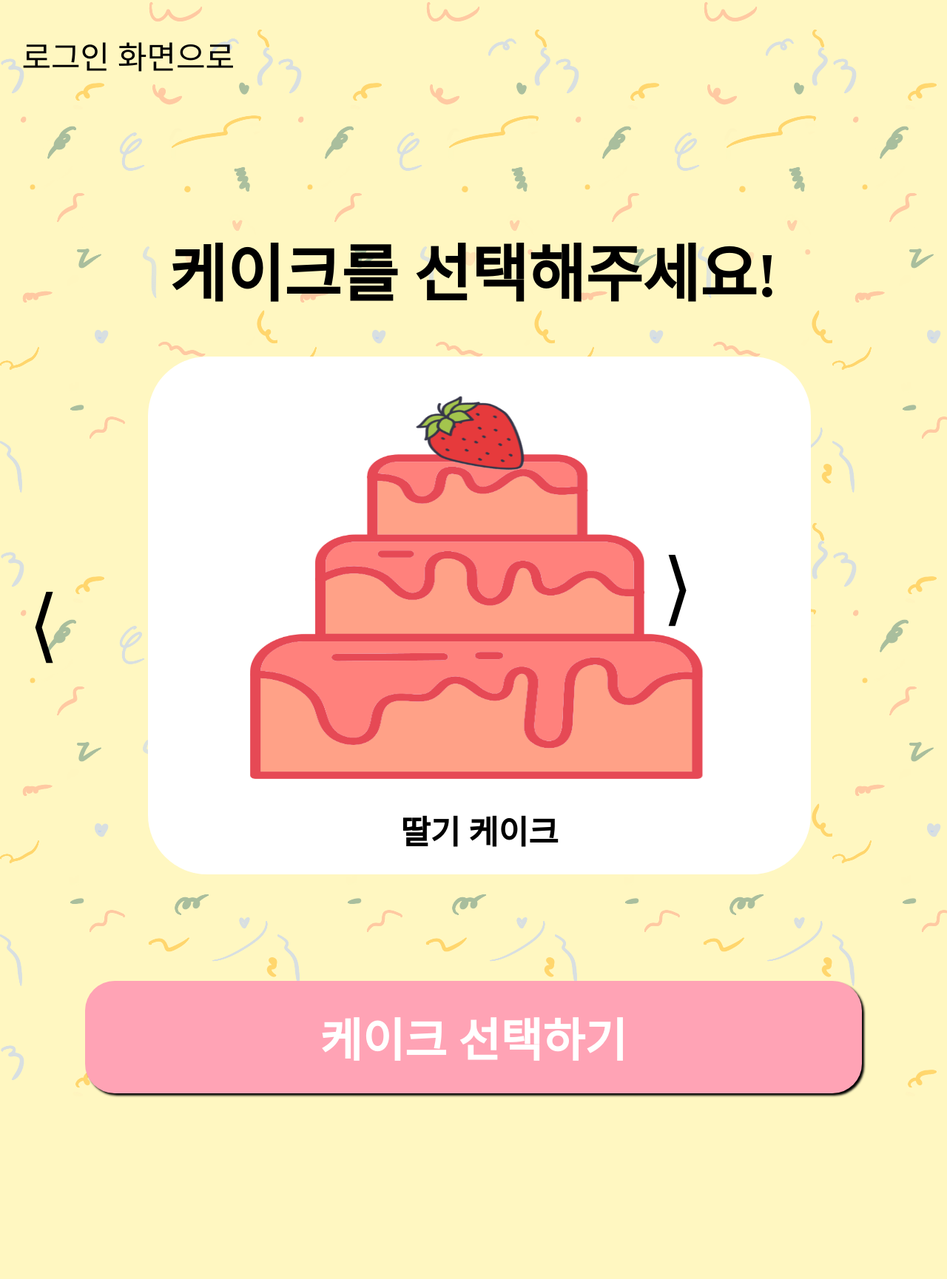
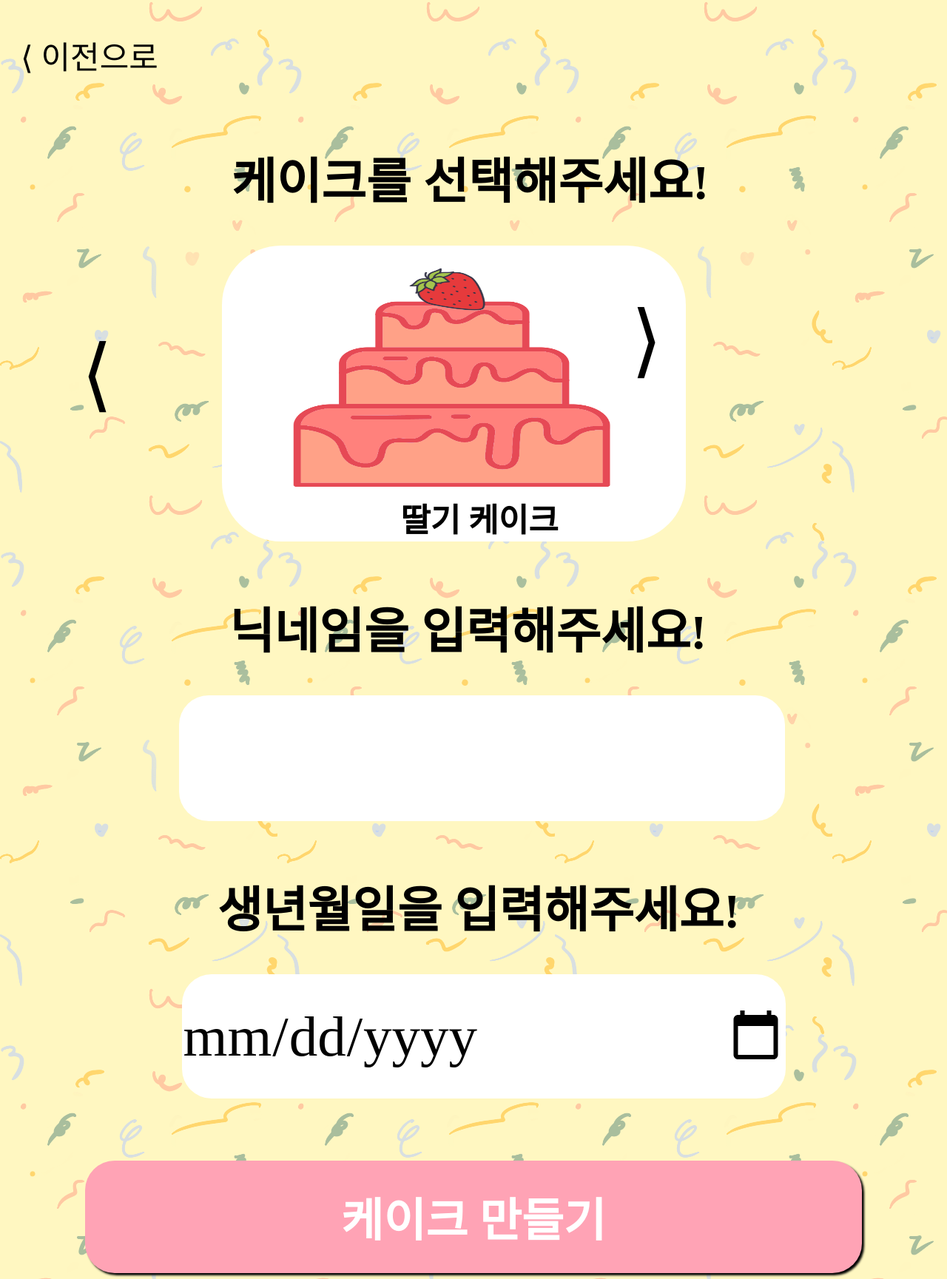
Before and after one commit to m1naworld/birthday-rollingpaper, a Flask app: page /cake/ in a window 1280 px wide. Shown: the whole page at 74% size. Before the commit the page ends 1483 px from the top, so only its background shows below. Run offline with Flask 2, Linux system fonts and the light colour scheme; some web fonts are replaced.

Commit message:
케이크 생성 페이지 닉네임, 생년월일 추가

```diff
--- a/templates/cake.html
+++ b/templates/cake.html
@@ -16,6 +16,12 @@
              src: url('https://cdn.jsdelivr.net/gh/projectnoonnu/noonfonts_six@1.2/S-CoreDream-3Light.woff') format('woff');
              font-weight: normal;
              font-style: normal;
+        }
+        @font-face {
+            font-family: 'LeeSeoyun';
+            src: url('https://cdn.jsdelivr.net/gh/projectnoonnu/noonfonts_2202-2@1.0/LeeSeoyun.woff') format('woff');
+            font-weight: normal;
+            font-style: normal;
         }
         :root {
             --color-background: #FFF7BB;
@@ -36,6 +42,7 @@
             font-family: var(--font-basic);
             font-size: 43px;
             margin-top: 43px;
+            margin-left: 20px;
         }
         .title {
             /* background-color: red; */
@@ -44,15 +51,17 @@
             flex-direction: column;
             align-items: center;
             justify-content: center;
-            margin-top: 143px;
-            font-size: 42px;
+            margin-top: 23px;
+            margin-left: -9px;
+            font-size: 33px;
         }
 
         .c_name {
             height: 50px;
             font-family: var(--font-basic);
             font-size: 44px;
-            margin-top: -89px;
+            margin-top: -61px;
+            margin-left: -200px;
             display: flex;
             flex-direction: column;
             align-items: center;
@@ -60,7 +69,7 @@
         }
         .button {
             /* background-color: blue; */
-            margin-top: 144px;
+            margin-top: 84px;
             display: flex;
             flex-direction: column;
             align-items: center;
@@ -86,6 +95,7 @@
         }
         .container {
           width: 400vw;
+          height: 400px;
           transition: transform 0.5s;
         }
         .inner {
@@ -96,46 +106,81 @@
           justify-content: center;
 
           width: 100vw;
+          height: 400px;
           float: left;
         }
         .inner img {
           background-color: white;
-          width: 100%;
-          height: 700px;
+          width: 70%;
+          height: 400px;
           border-radius: 80px;
         }
         .b_cake {
-
-          width: 70%;
-          height: 700px;
+        /* background-color: orange; */
+        width: 70%;
+        height: 400px;
+        margin-left: 200px;
         }
         .prev {
             font-size: 108px;
             width: 30px;
-            margin-left: 30px;
-            margin-top: -430px;
+            margin-left: 102px;
+            margin-top: -319px;
         }
         .next {
             font-size: 108px;
-            margin-left: 887px;
-            margin-top: -284px;
+            margin-left: 845px;
+            margin-top: -280px;
         }
         .controller {
             position: absolute;
             margin-top: 30px;
         }
-<!--        .next:hover {-->
-<!--            color: var(--color-point-1);-->
-<!--        }-->
-<!--        .prev:hover {-->
-<!--            color: var(--color-point-1);-->
-<!--        }-->
+        .title2 {
+            font-family: var(--font-point);
+            display: flex;
+            flex-direction: column;
+            align-items: center;
+            justify-content: center;
+            margin-top: 23px;
+            margin-left: -15px;
+            font-size: 33px;
+        }
+        .title3 {
+            font-family: var(--font-point);
+            display: flex;
+            flex-direction: column;
+            align-items: center;
+            justify-content: center;
+            margin-top: 23px;
+            margin-left: 14px;
+            font-size: 33px;
+        }
+        #nick {
+            width: 815px;
+            height: 168px;
+            font-size: 76px;
+            font-family: 'LeeSeoyun';
+            border-radius: 40px;
+            margin-left: 37px;
+            border: none;
+        }
+        #b_day {
+            width: 815px;
+            font-size: 77px;
+            font-family: 'LeeSeoyun';
+            border-radius: 40px;
+            margin-left: 13px;
+            border: none;
+            height: 168px;
+        }
+
     </style>
 </head>
 <body>
 
     <div class="back">
-        <p>&nbsp 로그인 화면으로</p>
+        <p>&lang; 이전으로</p>
     </div>
 
     <div class="title">
@@ -144,9 +189,9 @@
 
 <div>
     <div style="overflow: hidden;" >
-        <div class="container" style="background-color: blue;">
+        <div class="container">
               <div class="inner">
-                <div class="b_cake"><img src="/static/img/cake_strawberry.png" alt=""><p class="c_name"><b>딸기 케이크</b></p></div>
+                  <div class="b_cake"><img src="/static/img/cake_strawberry.png" alt=""><p class="c_name"><b>딸기 케이크</b></p></div>
               </div>
             <div class="inner">
                 <div class="b_cake"><img src="/static/img/cake_choco.png" alt=""><p class="c_name"><b>초코 케이크</b></div>
@@ -165,10 +210,18 @@
         </div>
 </div>
 
+     <div class="title2">
+        <h1>닉네임을 입력해주세요!</h1>
+         <input id="nick" type="text">
+    </div>
 
+    <div class="title3" >
+        <h1>생년월일을 입력해주세요!</h1>
+        <input id="b_day" type="date" min="1900-01-01" max="2022-12-31">
+    </div>
 
     <div class="button">
-        <button class="btn"><b>케이크 선택하기</b></button>
+        <button class="btn"><b>케이크 만들기</b></button>
     </div>
 
 </body>
@@ -176,18 +229,6 @@
 
 <script src="https://ajax.googleapis.com/ajax/libs/jquery/3.5.1/jquery.min.js"></script>
     <script>
-        let count = 0
-        function change() {
-            count ++
-            if(count % 2 != 0){
-                document.getElementById("square1").style.height = "685px";
-                document.getElementById("square1").style.border = "8px solid var(--color-point-1)";
-            }
-            else if(count % 2 == 0){
-                document.getElementById("square1").style.height = "700px";
-                document.getElementById("square1").style.border = "white";
-            }
-        }
 
         let n_count = 0;
 
```
